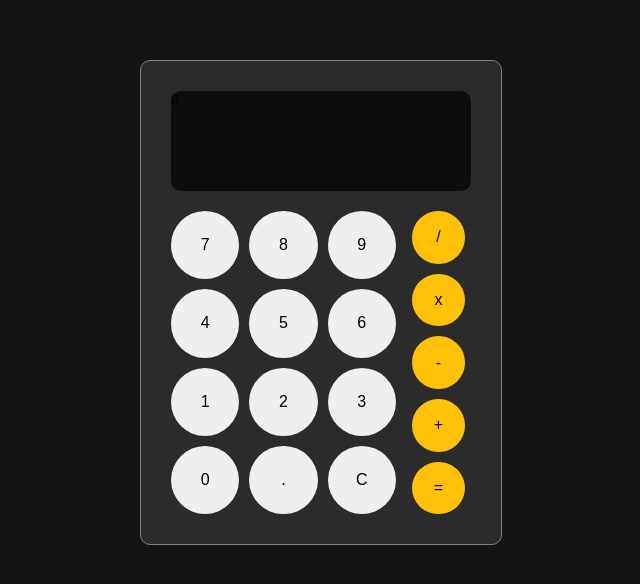
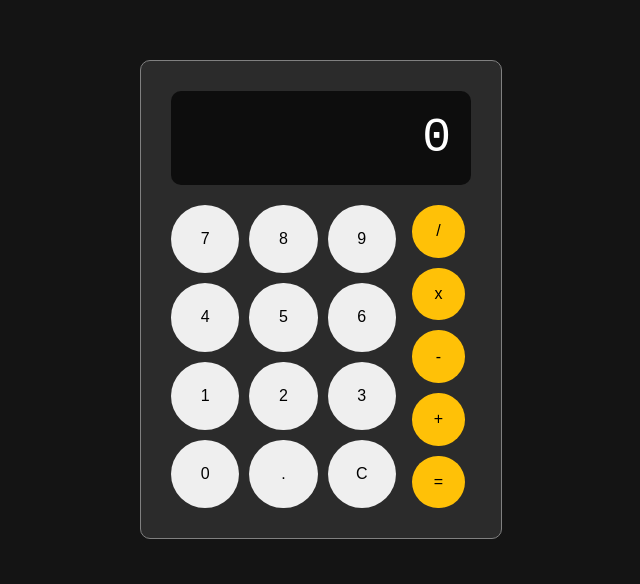
Before and after one commit to ilyessr/calculator, a plain HTML site: page index.html in a window 1280 px wide. Shown: the whole page, without its empty margins (319-959 px from the left). Drawn offline with Linux system fonts and the light colour scheme.

Commit message:
style display

```diff
--- a/style.css
+++ b/style.css
@@ -25,11 +25,17 @@ body {
 
 #display {
   background-color: var(--display-bg);
-  color: var(--display-text);
-  width: 100%;
-  height: 100px;
+  color: white;
   margin-bottom: 20px;
   border-radius: 10px;
+  padding: 20px;
+  font-family: "Courier New";
+  font-size: 3rem;
+  overflow-x: hidden;
+  text-overflow: ellipsis;
+  white-space: nowrap;
+  direction: rtl;
+  text-align: right;
 }
 
 #buttons {
```
